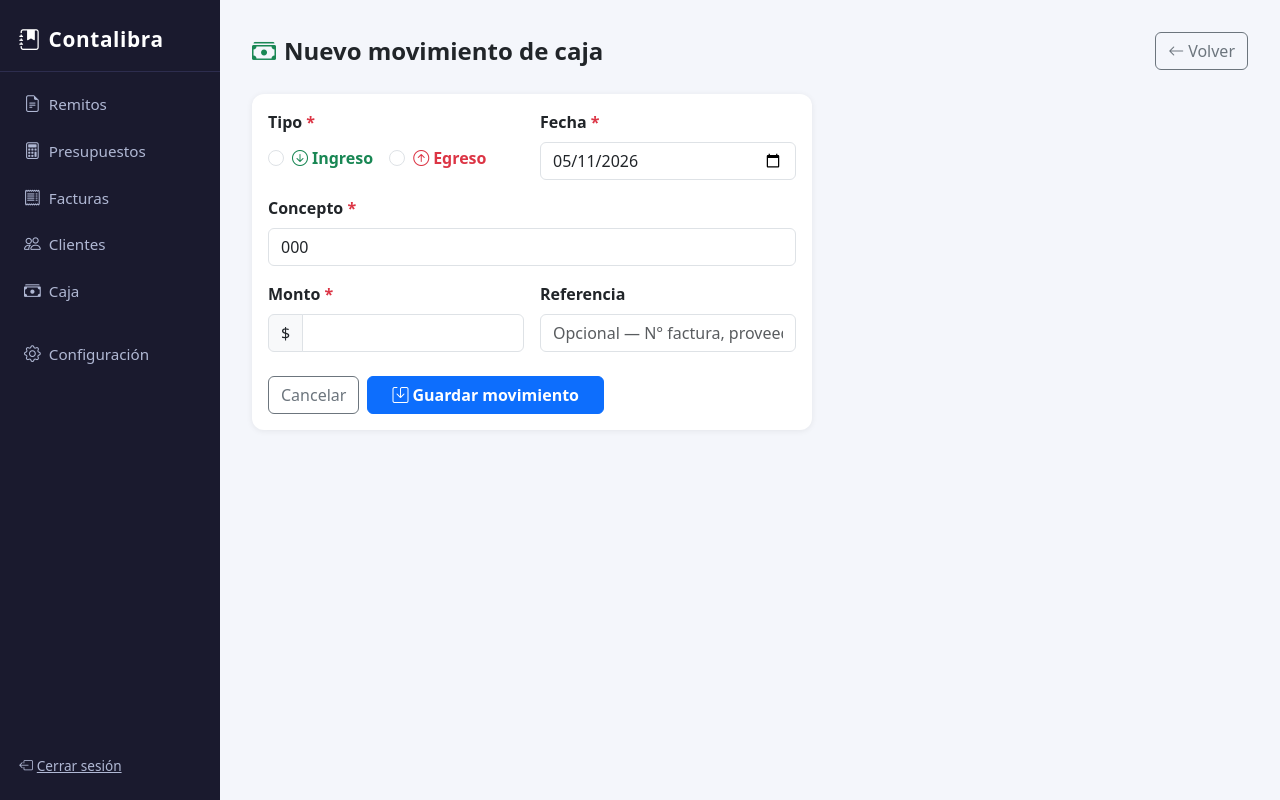
After one commit to marianocappucci/contalibra, a FastAPI app: template web/templates/caja/form.html in a window 1280 px wide. The commit adds this page. Run offline with FastAPI, Linux system fonts and the light colour scheme; the template is opened without the code that fills it: most values are stand-ins (such as "Sample title", 1, 10 or a date in 2020).

Commit message:
Feat: módulo de caja integrado con facturación
- Tabla caja_movimientos: ingresos/egresos con referencia opcional a factura
- /caja: lista de movimientos con filtro de período y resumen en 4 cards
  (saldo total, ingresos del período, egresos del período, resultado)
- /caja/nuevo: formulario con tipo ingreso/egreso, fecha, concepto, monto
- Botón 'Registrar cobro' en detalle de factura autorizada → crea ingreso
  automático en caja y muestra banner 'Cobrada' con fecha y monto
- Link 'Ver en caja' desde la factura cobrada
- Nav link Caja en sidebar

Co-Authored-By: Claude Sonnet 4.6 <noreply@anthropic.com>

```diff
--- a/database.py
+++ b/database.py
@@ -88,6 +88,17 @@ def init_db():
                 observaciones   TEXT,
                 pdf_path        TEXT,
                 created_at      TEXT DEFAULT (datetime('now'))
+            );
+
+            CREATE TABLE IF NOT EXISTS caja_movimientos (
+                id          INTEGER PRIMARY KEY AUTOINCREMENT,
+                fecha       TEXT NOT NULL,
+                tipo        TEXT NOT NULL,
+                concepto    TEXT NOT NULL,
+                monto       REAL NOT NULL,
+                referencia  TEXT DEFAULT '',
+                factura_id  INTEGER,
+                created_at  TEXT DEFAULT (datetime('now'))
             );
 
             CREATE TABLE IF NOT EXISTS arca_config (
@@ -648,3 +659,79 @@ def delete_factura(factura_id):
     """Elimina una factura."""
     with get_connection() as conn:
         conn.execute("DELETE FROM facturas WHERE id=?", (factura_id,))
+
+
+# ── Caja ───────────────────────────────────────────────────────────────────────
+
+def create_caja_movimiento(fecha, tipo, concepto, monto, referencia="", factura_id=None):
+    with get_connection() as conn:
+        cur = conn.execute(
+            """INSERT INTO caja_movimientos (fecha, tipo, concepto, monto, referencia, factura_id)
+               VALUES (?,?,?,?,?,?)""",
+            (fecha, tipo, concepto, float(monto), referencia, factura_id),
+        )
+        return cur.lastrowid
+
+
+def get_caja_movimientos(desde=None, hasta=None, limit=500):
+    with get_connection() as conn:
+        if desde and hasta:
+            rows = conn.execute(
+                "SELECT * FROM caja_movimientos WHERE fecha BETWEEN ? AND ? ORDER BY fecha DESC, id DESC LIMIT ?",
+                (desde, hasta, limit),
+            ).fetchall()
+        else:
+            rows = conn.execute(
+                "SELECT * FROM caja_movimientos ORDER BY fecha DESC, id DESC LIMIT ?",
+                (limit,),
+            ).fetchall()
+        return [dict(r) for r in rows]
+
+
+def get_caja_resumen(desde=None, hasta=None):
+    """Devuelve {ingresos, egresos, saldo_periodo, saldo_total}."""
+    with get_connection() as conn:
+        if desde and hasta:
+            row = conn.execute(
+                """SELECT
+                     COALESCE(SUM(CASE WHEN tipo='ingreso' THEN monto ELSE 0 END), 0) AS ingresos,
+                     COALESCE(SUM(CASE WHEN tipo='egreso'  THEN monto ELSE 0 END), 0) AS egresos
+                   FROM caja_movimientos WHERE fecha BETWEEN ? AND ?""",
+                (desde, hasta),
+            ).fetchone()
+        else:
+            row = conn.execute(
+                """SELECT
+                     COALESCE(SUM(CASE WHEN tipo='ingreso' THEN monto ELSE 0 END), 0) AS ingresos,
+                     COALESCE(SUM(CASE WHEN tipo='egreso'  THEN monto ELSE 0 END), 0) AS egresos
+                   FROM caja_movimientos""",
+            ).fetchone()
+        ingresos = row["ingresos"]
+        egresos  = row["egresos"]
+
+        total = conn.execute(
+            """SELECT COALESCE(SUM(CASE WHEN tipo='ingreso' THEN monto ELSE -monto END), 0)
+               FROM caja_movimientos"""
+        ).fetchone()[0]
+
+        return {
+            "ingresos":     ingresos,
+            "egresos":      egresos,
+            "saldo_periodo": ingresos - egresos,
+            "saldo_total":  total,
+        }
+
+
+def get_cobro_factura(factura_id):
+    """Devuelve el movimiento de cobro de una factura, o None."""
+    with get_connection() as conn:
+        row = conn.execute(
+            "SELECT * FROM caja_movimientos WHERE factura_id=? AND tipo='ingreso' ORDER BY id DESC LIMIT 1",
+            (factura_id,),
+        ).fetchone()
+        return dict(row) if row else None
+
+
+def delete_caja_movimiento(mov_id):
+    with get_connection() as conn:
+        conn.execute("DELETE FROM caja_movimientos WHERE id=?", (mov_id,))
--- a/web/app.py
+++ b/web/app.py
@@ -19,7 +19,7 @@ from web.auth import (
     create_session_cookie, clear_session_cookie,
     SECRET_KEY,
 )
-from web.routers import clientes, remitos, presupuestos, facturas, config as config_router
+from web.routers import clientes, remitos, presupuestos, facturas, config as config_router, caja
 
 app = FastAPI(title="Contalibra")
 app.add_middleware(SessionMiddleware, secret_key=SECRET_KEY)
@@ -35,6 +35,7 @@ app.include_router(remitos.router)
 app.include_router(presupuestos.router)
 app.include_router(facturas.router)
 app.include_router(config_router.router)
+app.include_router(caja.router)
 
 
 @app.on_event("startup")
--- a/web/routers/facturas.py
+++ b/web/routers/facturas.py
@@ -6,6 +6,8 @@ from fastapi import APIRouter, Request, Depends, HTTPException
 from fastapi.responses import RedirectResponse, FileResponse
 from fastapi.templating import Jinja2Templates
 from typing import Annotated
+
+import datetime
 
 import database as db
 import pdf_generator as pdf_gen
@@ -233,6 +235,8 @@ def _detail_ctx(factura: dict, error: str = "") -> dict:
             factura["cbte_asoc_tipo"], factura["cbte_asoc_pv"], factura["cbte_asoc_nro"]
         )
 
+    cobro = db.get_cobro_factura(factura["id"]) if es_factura else None
+
     return {
         "factura":          factura,
         "tipo_label":       _TIPO_LABELS.get(factura["tipo"], "Documento"),
@@ -244,6 +248,7 @@ def _detail_ctx(factura: dict, error: str = "") -> dict:
         "notas_debito":     nds,
         "factura_original": factura_original,
         "tipo_labels":      _TIPO_LABELS,
+        "cobro":            cobro,
     }
 
 
@@ -430,3 +435,30 @@ async def nd_crear(factura_id: int, user: Auth):
         raise HTTPException(400, "Tipo de comprobante no admite nota de débito")
     nota_id = await _crear_nota(orig, nd_tipo, "Referencia")
     return RedirectResponse(f"/facturas/{nota_id}", status_code=303)
+
+
+@router.post("/facturas/{factura_id}/cobrar")
+async def factura_cobrar(request: Request, factura_id: int, user: Auth):
+    """Registra el cobro de una factura creando un ingreso en caja."""
+    factura = db.get_factura(factura_id)
+    if not factura:
+        raise HTTPException(404)
+    if db.get_cobro_factura(factura_id):
+        return RedirectResponse(f"/facturas/{factura_id}", status_code=303)
+
+    from pdf_generator import _TIPO_LABELS
+    tipo_label = _TIPO_LABELS.get(factura["tipo"], "Factura")
+    pv  = str(factura["punto_venta"]).zfill(4)
+    num = str(factura["numero"]).zfill(8)
+    concepto   = f"Cobro {tipo_label} {pv}-{num} — {factura['cliente_razon']}"
+    referencia = f"{pv}-{num}"
+
+    db.create_caja_movimiento(
+        fecha=datetime.date.today().isoformat(),
+        tipo="ingreso",
+        concepto=concepto,
+        monto=factura["total"],
+        referencia=referencia,
+        factura_id=factura_id,
+    )
+    return RedirectResponse(f"/facturas/{factura_id}", status_code=303)
--- a/web/templates/base.html
+++ b/web/templates/base.html
@@ -81,6 +81,11 @@
           <i class="bi bi-people"></i>Clientes
         </a>
       </li>
+      <li class="nav-item">
+        <a class="nav-link {% if active == 'caja' %}active{% endif %}" href="/caja">
+          <i class="bi bi-cash-stack"></i>Caja
+        </a>
+      </li>
       <li class="nav-item mt-3">
         <a class="nav-link {% if active == 'config' %}active{% endif %}" href="/config">
           <i class="bi bi-gear"></i>Configuración
--- /dev/null
+++ b/web/templates/caja/form.html
@@ -0,0 +1,84 @@
+{% extends "base.html" %}
+{% block title %}Nuevo movimiento — Caja — Contalibra{% endblock %}
+{% block content %}
+<div class="page-header">
+  <h1><i class="bi bi-cash-stack me-2 text-success"></i>Nuevo movimiento de caja</h1>
+  <a href="/caja" class="btn btn-outline-secondary"><i class="bi bi-arrow-left me-1"></i>Volver</a>
+</div>
+
+{% if error %}
+<div class="alert alert-danger">{{ error }}</div>
+{% endif %}
+
+<div class="card" style="max-width: 560px;">
+  <div class="card-body">
+    <form method="post" action="/caja/nuevo">
+      {% if factura_id %}
+      <input type="hidden" name="factura_id" value="{{ factura_id }}">
+      {% endif %}
+
+      <div class="row g-3 mb-3">
+        <div class="col-md-6">
+          <label class="form-label fw-semibold">Tipo <span class="text-danger">*</span></label>
+          <div class="d-flex gap-3 pt-1">
+            <div class="form-check">
+              <input class="form-check-input" type="radio" name="tipo" id="tipo-ingreso"
+                     value="ingreso" {% if tipo == 'ingreso' %}checked{% endif %}>
+              <label class="form-check-label text-success fw-semibold" for="tipo-ingreso">
+                <i class="bi bi-arrow-down-circle me-1"></i>Ingreso
+              </label>
+            </div>
+            <div class="form-check">
+              <input class="form-check-input" type="radio" name="tipo" id="tipo-egreso"
+                     value="egreso" {% if tipo == 'egreso' %}checked{% endif %}>
+              <label class="form-check-label text-danger fw-semibold" for="tipo-egreso">
+                <i class="bi bi-arrow-up-circle me-1"></i>Egreso
+              </label>
+            </div>
+          </div>
+        </div>
+        <div class="col-md-6">
+          <label class="form-label fw-semibold">Fecha <span class="text-danger">*</span></label>
+          <input type="date" class="form-control" name="fecha" id="fecha" required>
+        </div>
+      </div>
+
+      <div class="mb-3">
+        <label class="form-label fw-semibold">Concepto <span class="text-danger">*</span></label>
+        <input type="text" class="form-control" name="concepto"
+               value="{{ concepto }}" placeholder="Ej: Cobro factura cliente / Pago servicios" required>
+      </div>
+
+      <div class="row g-3 mb-4">
+        <div class="col-md-6">
+          <label class="form-label fw-semibold">Monto <span class="text-danger">*</span></label>
+          <div class="input-group">
+            <span class="input-group-text">$</span>
+            <input type="number" class="form-control" name="monto" min="0.01" step="0.01"
+                   value="{{ monto }}" required>
+          </div>
+        </div>
+        <div class="col-md-6">
+          <label class="form-label fw-semibold">Referencia</label>
+          <input type="text" class="form-control" name="referencia"
+                 placeholder="Opcional — N° factura, proveedor, etc.">
+        </div>
+      </div>
+
+      <div class="d-flex gap-2">
+        <a href="{% if factura_id %}/facturas/{{ factura_id }}{% else %}/caja{% endif %}"
+           class="btn btn-outline-secondary">Cancelar</a>
+        <button type="submit" class="btn btn-primary fw-semibold px-4">
+          <i class="bi bi-save me-1"></i>Guardar movimiento
+        </button>
+      </div>
+    </form>
+  </div>
+</div>
+{% endblock %}
+{% block scripts %}
+<script>
+  const f = document.getElementById('fecha');
+  if (f && !f.value) f.value = new Date().toISOString().slice(0, 10);
+</script>
+{% endblock %}
```
Also changed, not shown: web/routers/caja.py (added, +96 -0 lines), web/templates/caja/list.html (added, +120 -0 lines), web/templates/facturas/detail.html (+26 -0 lines).
